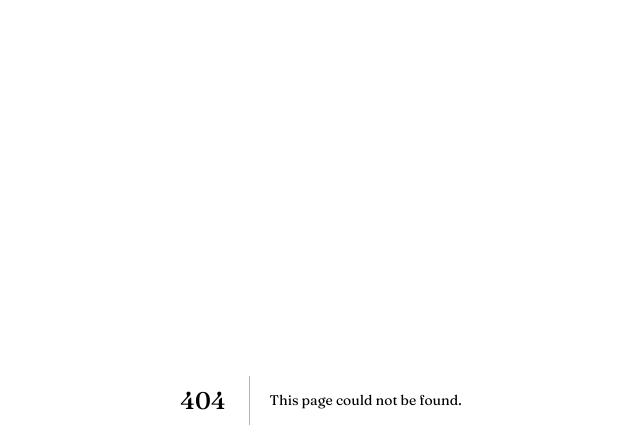
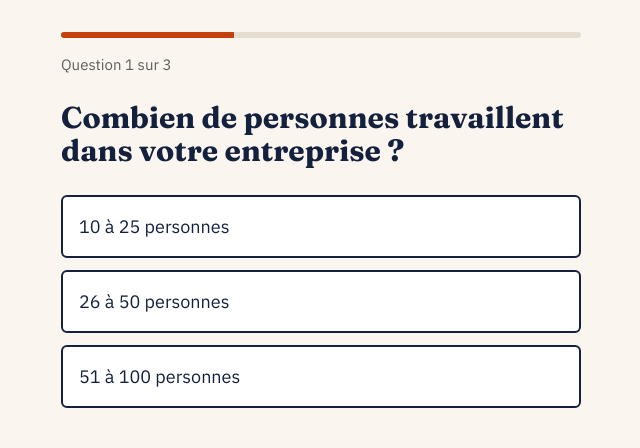
Before and after one commit to matheol-cloud/licences, a Next.js app: page /questions in a window 1280 px wide. Before the commit this address had no page. Shown: the top 448 px of the page, without its empty margins (319-959 px from the left). Built offline with nearby package versions, Linux system fonts and the light colour scheme.

Commit message:
Create page.tsx

```diff
--- /dev/null
+++ b/app/questions/page.tsx
@@ -0,0 +1,128 @@
+"use client";
+
+import { useState } from "react";
+import { useRouter } from "next/navigation";
+
+const QUESTIONS = [
+  {
+    cle: "p",
+    titre: "Combien de personnes travaillent dans votre entreprise ?",
+    choix: [
+      { valeur: "18", label: "10 à 25 personnes" },
+      { valeur: "38", label: "26 à 50 personnes" },
+      { valeur: "75", label: "51 à 100 personnes" },
+    ],
+  },
+  {
+    cle: "o",
+    titre: "À peu près, combien de logiciels payants vos équipes utilisent-elles ?",
+    choix: [
+      { valeur: "8", label: "Moins de 10" },
+      { valeur: "18", label: "Entre 10 et 25" },
+      { valeur: "35", label: "Plus de 25" },
+    ],
+  },
+  {
+    cle: "t",
+    titre: "Quand avez-vous vérifié pour la dernière fois la liste de ces abonnements ?",
+    choix: [
+      { valeur: "jamais", label: "Jamais" },
+      { valeur: "plus-d-un-an", label: "Il y a plus d'un an" },
+      { valeur: "cette-annee", label: "Dans les 12 derniers mois" },
+    ],
+  },
+];
+
+export default function Questions() {
+  const router = useRouter();
+  const [etape, setEtape] = useState(0);
+  const [reponses, setReponses] = useState<Record<string, string>>({});
+
+  const question = QUESTIONS[etape];
+
+  function choisir(valeur: string) {
+    const suite = { ...reponses, [question.cle]: valeur };
+    setReponses(suite);
+    if (etape === QUESTIONS.length - 1) {
+      router.push("/resultat?" + new URLSearchParams(suite).toString());
+    } else {
+      setEtape(etape + 1);
+    }
+  }
+
+  return (
+    <main style={{ maxWidth: 560, margin: "0 auto", padding: "32px 20px 56px" }}>
+      <div
+        role="progressbar"
+        aria-valuemin={1}
+        aria-valuemax={QUESTIONS.length}
+        aria-valuenow={etape + 1}
+        style={{
+          height: 6,
+          background: "var(--filet)",
+          borderRadius: 3,
+          overflow: "hidden",
+          marginBottom: 16,
+        }}
+      >
+        <div
+          style={{
+            height: "100%",
+            width: `${((etape + 1) / QUESTIONS.length) * 100}%`,
+            background: "var(--brique)",
+            transition: "width 0.2s",
+          }}
+        />
+      </div>
+
+      <p style={{ margin: "0 0 24px", fontSize: 15, color: "var(--pierre)" }}>
+        Question {etape + 1} sur {QUESTIONS.length}
+      </p>
+
+      <h1 style={{ fontSize: 30, margin: "0 0 28px" }}>{question.titre}</h1>
+
+      <div style={{ display: "grid", gap: 12 }}>
+        {question.choix.map((c) => (
+          <button
+            key={c.valeur}
+            type="button"
+            onClick={() => choisir(c.valeur)}
+            style={{
+              padding: "18px 16px",
+              textAlign: "left",
+              fontFamily: "inherit",
+              fontSize: 18,
+              color: "var(--bleu)",
+              background: "#ffffff",
+              border: "2px solid var(--bleu)",
+              borderRadius: 6,
+              cursor: "pointer",
+            }}
+          >
+            {c.label}
+          </button>
+        ))}
+      </div>
+
+      {etape > 0 && (
+        <button
+          type="button"
+          onClick={() => setEtape(etape - 1)}
+          style={{
+            marginTop: 24,
+            padding: "12px 0",
+            fontFamily: "inherit",
+            fontSize: 16,
+            color: "var(--pierre)",
+            background: "none",
+            border: "none",
+            textDecoration: "underline",
+            cursor: "pointer",
+          }}
+        >
+          Retour
+        </button>
+      )}
+    </main>
+  );
+}
```
